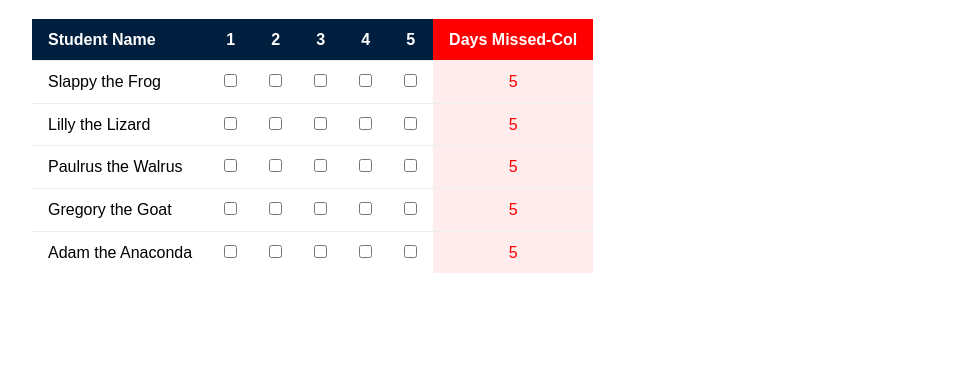
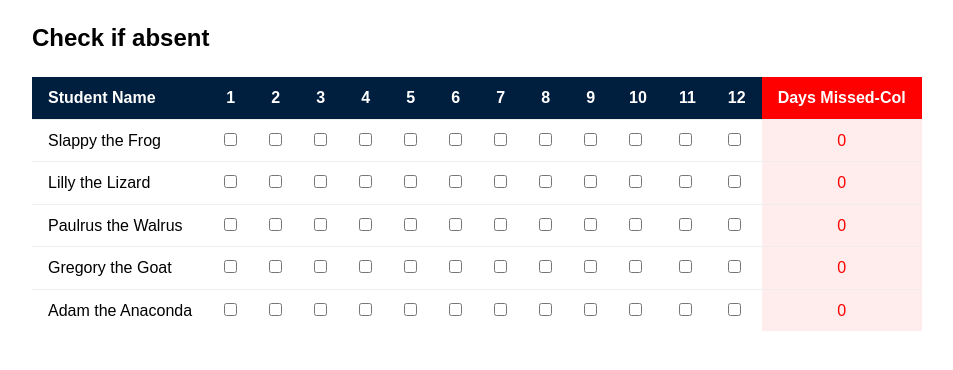
Before and after one commit to masumi23/ud989-school-attendance, a plain HTML site: page index.html in a window 1280 px wide. Shown: the part 86-456 px from the top of the page, without its empty margins (0-953 px from the left). Drawn offline with Linux system fonts and the light colour scheme.

Commit message:
got it to work. what a trip. I have it so that you click the checkbox if the student is absent, not if they are present

```diff
--- a/app.js
+++ b/app.js
@@ -15,7 +15,7 @@ var model = {
 	},
 
 	studentNames: ["Slappy the Frog", "Lilly the Lizard", "Paulrus the Walrus", "Gregory the Goat", "Adam the Anaconda"],
-	days: 5
+	days: 12
 };
 
 var octopus = {
@@ -40,12 +40,12 @@ var octopus = {
 
 	setMissedDays: function (studentNum, dayNum, tf) {
 		model.students[studentNum].attendance[dayNum-1]=tf;
-		console.log('setmissed days', model.students[studentNum].attendance);
+		// console.log('setmissed days', model.students[studentNum].attendance);
 		view.render();
 	},
 
-	getMissedDays: function (studentNum) {
-		return model.students[studentNum].attendance;
+	getMissedDays: function (studentNum, dayNum) {
+		return model.students[studentNum].attendance[dayNum-1];
 	},
 
 };
@@ -53,7 +53,7 @@ var octopus = {
 var view = {
 //create a table with boxes to click for each student/day
 	init: function() {
-		console.log('view.init');
+		// console.log('view.init');
 		//get elements from the DOM
 		var bodyElem = document.querySelector('body');
 
@@ -105,7 +105,7 @@ var view = {
 				//add end section
 				} else if (k===octopus.getDays()+1) {
 					td.classList.add('missed-col');
-					td.id='missed-col';
+					td.classList.add('missed-col-area');
 				//everything else has checkboxes
 				} else {
 					var input = document.createElement('input');
@@ -113,15 +113,24 @@ var view = {
 					td.id='checkbox';
 
 					//on click. j and k are passed in as frozen student and frozen day
-					input.addEventListener('click', (function(frozenStudent, frozenDay){
+					input.addEventListener('click', (function(frozenStudentJ, frozenDayK){
 						return function () {
-							//if that row is linked to true or false, then change it. -1 because day 2 is linked to day cell 1 (cells start at 0)
-							if (octopus.getMissedDays(frozenStudent)[frozenDay-1]===true) {
-								console.log('CLICK was true, change to false', studentList[frozenStudent].name, frozenDay);
-								octopus.setMissedDays(frozenStudent, frozenDay, false);
+							//if that data is linked to true or false, then change it. J 0 is Slappy
+							//k0, when a td, is the cell with his name. td k1 is day 0 ("day 1"). This is
+							//only run when k is not 0 and not the last td (reserved for missed-col).
+							//HOWEVER, when running octopus.get/setMissedDays, we are then looking at K
+							//in terms of the attendance. This is where the off by 1 happens. k0 in the
+							//attendance is day 0. k1 as a td is day 0, but as attendance is day 1. Therefore
+							//I need to subtract 1 when checking the attendance.
+							if (octopus.getMissedDays(frozenStudentJ, frozenDayK)===true) {
+								// console.log(studentList[frozenStudentJ].name, frozenDayK, 'CLICK returned true, change to false');
+								octopus.setMissedDays(frozenStudentJ, frozenDayK, false);
+							} else if (octopus.getMissedDays(frozenStudentJ, frozenDayK)===false) {
+								// console.log(studentList[frozenStudentJ].name, frozenDayK, 'CLICK returned false, change to true');
+								octopus.setMissedDays(frozenStudentJ, frozenDayK, true);
 							} else {
-								console.log('CLICK was false, change to true');
-								octopus.setMissedDays(frozenStudent, frozenDay, true);
+								// this is happeneing on collum 6 ("day 5")
+								// console.log('something else happened.');
 							}
 						};
 					})(j,k), false);
@@ -133,13 +142,13 @@ var view = {
 	},
 
 	render: function () {
-		console.log('view.render');
+		// console.log('view.render');
 		var studentList = octopus.getStudents();
-		var dayList = octopus.getDays();
+		var numDays = octopus.getDays();
 		//node list of all trs
 		var trElemList = this.table.querySelectorAll('tr');
 		//node list of all .missed-col
-		var missedDaysElem = this.table.querySelectorAll('#missed-col');
+		var missedDaysElem = this.table.querySelectorAll('.missed-col-area');
 
 		//go over every student
 		for (var i=0; i<studentList.length; i++) {
@@ -152,26 +161,26 @@ var view = {
 			//update the checkboxes
 			//go over days for that specific student. Daylist is the number of days ex. 3.
 			//dayElem takes from a node list of all checkboxes. It selects ??
-			for (var j=0; j<dayList; j++) {
-				//get the specific day (node?) (td element), for that student
+			for (var j=0; j<numDays; j++) {
+				//get the specific day (node) (td element), for that student
 				var dayElem = checkboxElemList[j];
-				console.log(j, dayElem);
+				var dayIsChecked = octopus.getMissedDays(i, j+1);
 				//get the input element for that td
 				var checkbox = dayElem.querySelector('input');
+				// console.log('j is ' + j + ' and checked should be ' + dayIsChecked, dayElem, checkbox);
 				//check the box if that box is stored as checked in the model
-				checkbox.checked = octopus.getMissedDays(i)[j];
+				checkbox.checked = dayIsChecked;
 
-				//add to counter of missed days
-				var studentAttendance = octopus.getMissedDays(i);
-				console.log(studentAttendance);
-				if (studentAttendance[i] === false ) {
+				// add to counter of missed days
+				// console.log(dayIsChecked);
+				if (dayIsChecked === true ) {
 					count++;
-					console.log(count);
-					console.log('student attendance for', studentList[i].name, studentList[i].attendance);
+					// console.log(count);
 				}
 			}
+			// console.log('student attendance for', studentList[i].name, studentList[i].attendance);
 			missedDaysElem[i].textContent = count;
-			console.log(count);
+			// console.log(count);
 		}
 	}
 };
--- a/index.html
+++ b/index.html
@@ -8,6 +8,7 @@
 </head>
 <body>
 <h1>Udacity Attendance</h1>
+<h2>Check if absent</h2>
 <script src="app.js"></script>
 </body>
 </html>
```
